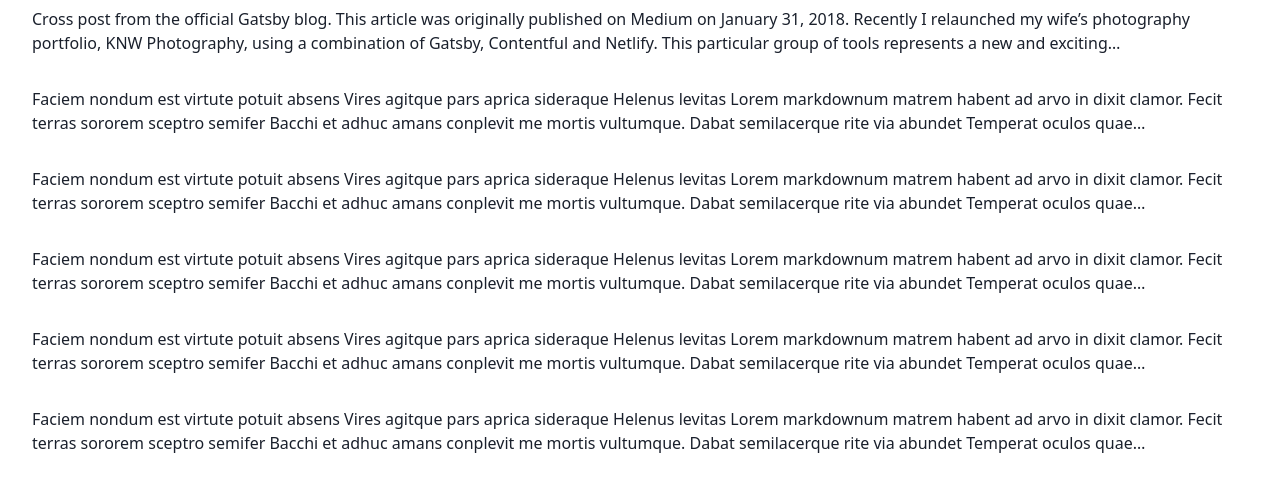
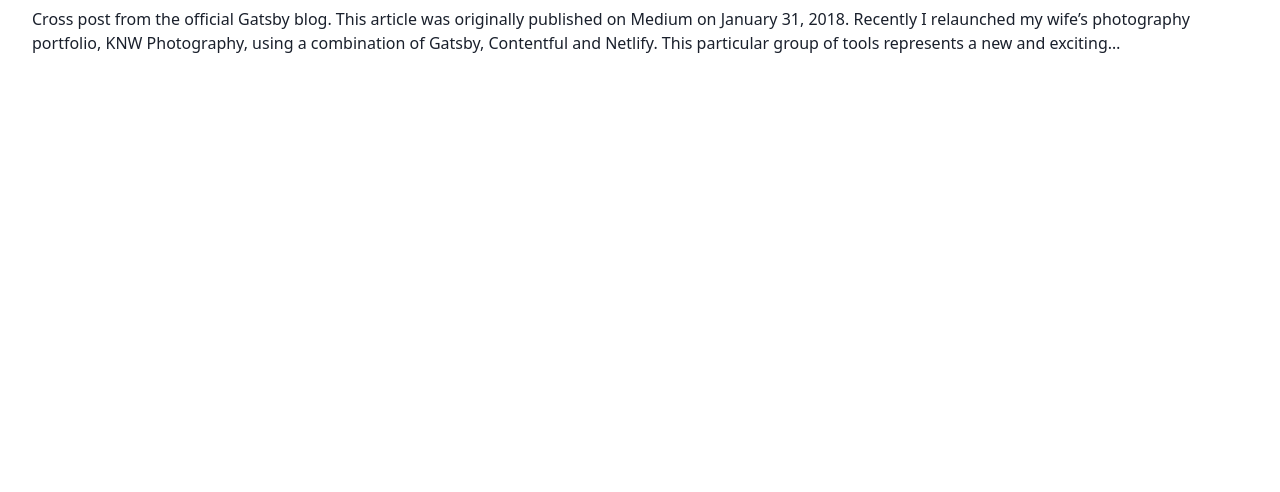
Before and after one commit to team-supercharge/hwsw-mobile-jamstack, a Gatsby site: page /posts in a window 1280 px wide. Shown: the part 242-734 px from the top of the page. Built offline with nearby package versions, Linux system fonts and the light colour scheme; Gatsby itself is replaced by a stand-in of ours.

Commit message:
feat: add posts filtering

```diff
--- a/src/pages/posts.js
+++ b/src/pages/posts.js
@@ -36,7 +36,9 @@
 
 export const pageQuery = graphql`
   query {
-    allMarkdownRemark {
+    allMarkdownRemark(
+      filter: { frontmatter: { templateKey: { eq: "post-page" } } }
+    ) {
       edges {
         node {
           excerpt(pruneLength: 300)
```
